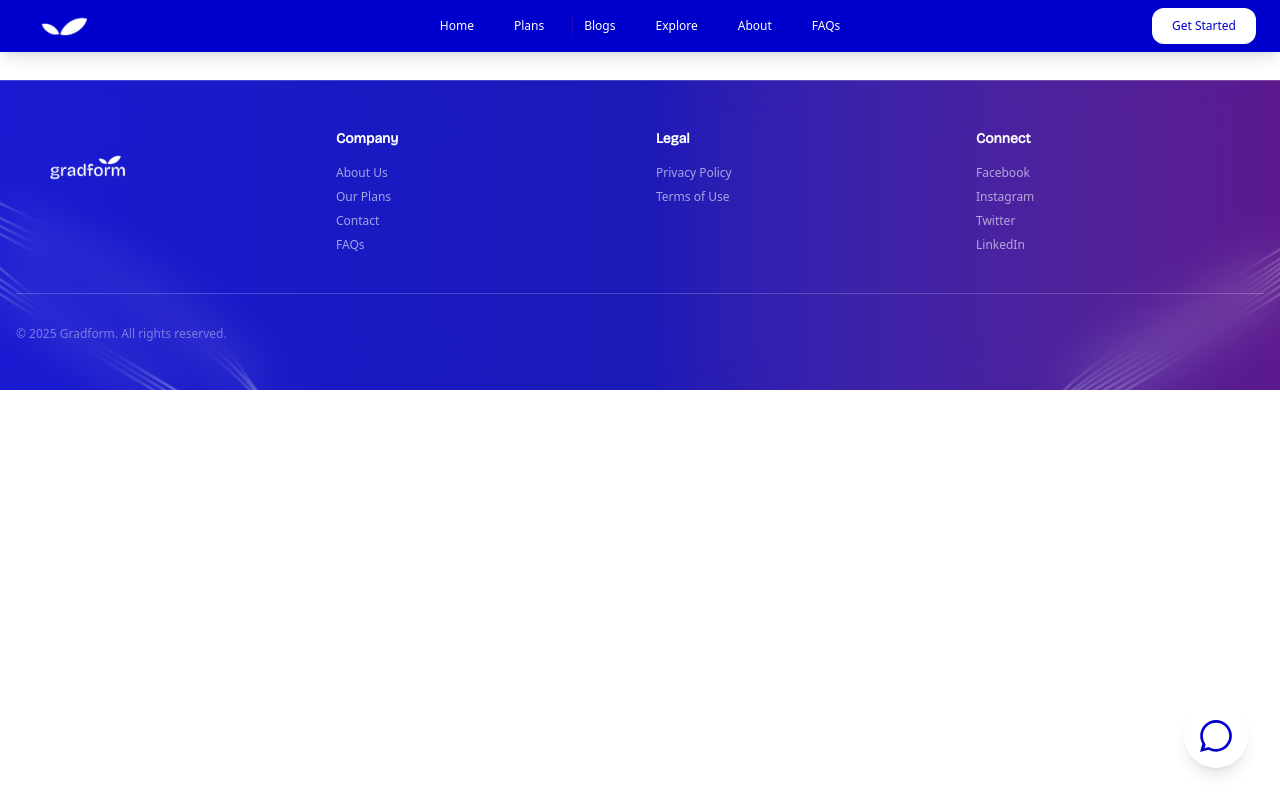
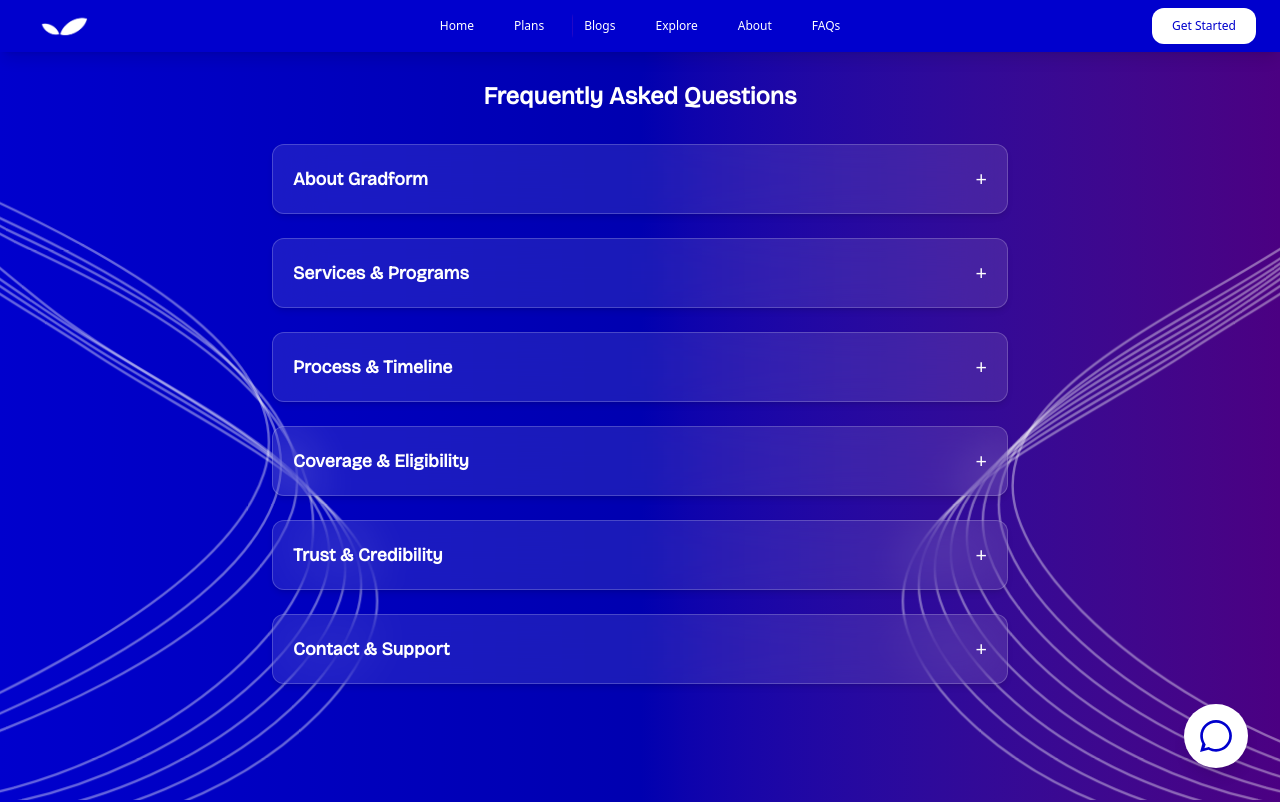
Before and after one commit to gradform/gradform, a React (Vite) app: page /faqs in a window 1280 px wide. Shown: the top 802 px of the page. Built offline with nearby package versions, Linux system fonts and the light colour scheme.

Commit message:
feat: Create FAQ components and link to navigation

```diff
--- a/src/App.jsx
+++ b/src/App.jsx
@@ -18,6 +18,7 @@ import LoadingScreen from './components/LoadingScreen'; // Import LoadingScreen
 const ExplorePage = React.lazy(() => import('./ExplorePage'));
 const PlansPage = React.lazy(() => import('./PlansPage'));
 const About = React.lazy(() => import('./components/About'));
+const Faqs = React.lazy(() => import('./components/Faqs'));
 
 function App() {
   const [isLoading, setIsLoading] = useState(false);
@@ -52,6 +53,7 @@ function App() {
           <Route path="/explore" element={<ExplorePage />} />
           <Route path="/plans" element={<PlansPage />} />
           <Route path="/about" element={<About />} />
+          <Route path="/faqs" element={<Faqs />} />
         </Routes>
       </Suspense>
       <Footer />
--- a/src/components/FAQCategory.jsx
+++ b/src/components/FAQCategory.jsx
@@ -1,6 +1,6 @@
 import React, { useState } from 'react';
 import { motion, AnimatePresence } from 'framer-motion';
-import FAQItem from './FAQItem';
+import FAQItem from './FAQItem'; // Assuming FAQItem is in the same directory
 
 const FAQCategory = ({ category, questions }) => {
   const [isOpen, setIsOpen] = useState(false);
@@ -8,9 +8,9 @@ const FAQCategory = ({ category, questions }) => {
   const toggleOpen = () => setIsOpen(!isOpen);
 
   return (
-    <div className="mb-8">
+    <div className="mb-6">
       <motion.button
-        className="w-full flex justify-between items-center p-6 rounded-2xl bg-white/10 backdrop-blur-xl shadow-md hover:shadow-lg transition-all duration-300 ease-in-out text-left mb-4"
+        className="w-full flex justify-between items-center p-5 rounded-xl bg-white/10 backdrop-blur-xl shadow-md hover:shadow-lg transition-all duration-300 ease-in-out text-left border border-white/20"
         onClick={toggleOpen}
         initial={false}
         animate={{
@@ -19,9 +19,9 @@ const FAQCategory = ({ category, questions }) => {
         }}
         transition={{ duration: 0.3, ease: "easeInOut" }}
       >
-        <span className="text-white font-bold text-sm font-inter">{category}</span>
+        <h3 className="text-white font-bold text-lg font-bricolage-24pt">{category}</h3>
         <motion.span
-          className="text-white text-base"
+          className="text-white text-xl"
           animate={{ rotate: isOpen ? 45 : 0 }}
           transition={{ duration: 0.3, ease: "easeInOut" }}
         >
@@ -39,13 +39,11 @@ const FAQCategory = ({ category, questions }) => {
               collapsed: { opacity: 0, height: 0 },
             }}
             transition={{ duration: 0.4, ease: "easeInOut" }}
-            className="overflow-hidden"
+            className="overflow-hidden mt-4 px-2"
           >
-            <div className="px-2"> {/* Added padding for nested FAQ items */}
-              {questions.map((faq, faqIndex) => (
-                <FAQItem key={faqIndex} question={faq.q} answer={faq.a} />
-              ))}
-            </div>
+            {questions.map((faq, index) => (
+              <FAQItem key={index} question={faq.q} answer={faq.a} />
+            ))}
           </motion.div>
         )}
       </AnimatePresence>
--- a/src/components/Faqs.jsx
+++ b/src/components/Faqs.jsx
@@ -1,3 +1,4 @@
+import React from 'react';
 import FAQCategory from './FAQCategory';
 
 const faqs = [
--- a/src/components/Header.jsx
+++ b/src/components/Header.jsx
@@ -15,7 +15,7 @@ const Header = () => {
     { name: 'Blogs', href: '#blogs' },
     { name: 'Explore', href: '/explore' },
     { name: 'About', href: '/about' },
-    { name: 'FAQs', href: 'faqs.html' },
+    { name: 'FAQs', href: '/faqs' },
   ];
 
   return (
```
